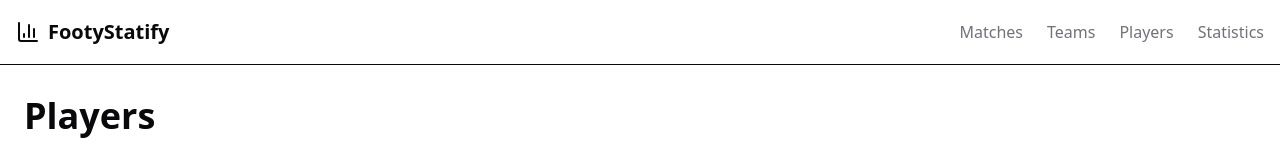
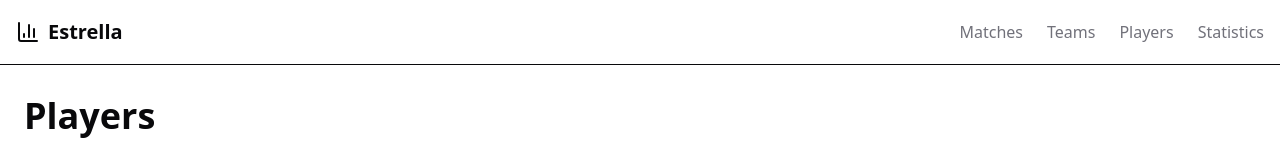
Before and after one commit to Abdullah-7-siiuuuu/footystatify, a React (Vite) app: page /players in a window 1280 px wide. Shown: the top 158 px of the page. Built offline with nearby package versions, Linux system fonts and the light colour scheme.

Commit message:
Rename program to Estrella
Updated the program name from "footystatify" to "Estrella" in relevant files and components.
[skip gpt_engineer]

```diff
--- a/index.html
+++ b/index.html
@@ -3,7 +3,7 @@
   <head>
     <meta charset="UTF-8" />
     <meta name="viewport" content="width=device-width, initial-scale=1.0" />
-    <title>footystatify</title>
+    <title>Estrella</title>
     <meta name="description" content="Lovable Generated Project" />
     <meta name="author" content="Lovable" />
     <meta property="og:image" content="/og-image.png" />
--- a/src/components/Navbar.tsx
+++ b/src/components/Navbar.tsx
@@ -13,7 +13,7 @@ export const Navbar = () => {
         <div className="flex h-16 items-center justify-between">
           <Link to="/" className="flex items-center space-x-2">
             <BarChart3 className="h-6 w-6" />
-            <span className="font-bold text-xl">FootyStatify</span>
+            <span className="font-bold text-xl">Estrella</span>
           </Link>
           <div className="hidden md:flex space-x-6">
             <Link to="/matches" className="text-muted-foreground hover:text-foreground transition-colors">
```
